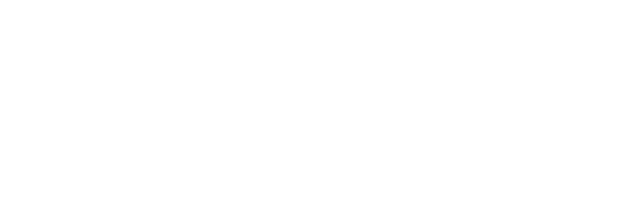
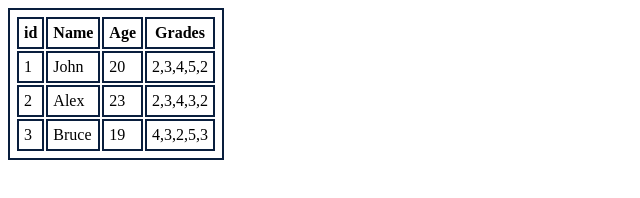
Before and after one commit to ephadeev/teachmeskills, a plain HTML site: page home-work-4/index.html in a window 1280 px wide. Shown: the whole page, without its empty margins (0-640 px from the left). Drawn offline with Linux system fonts and the light colour scheme.

Commit message:
home work 4 finished

```diff
--- a/home-work-4/index.html
+++ b/home-work-4/index.html
@@ -3,6 +3,7 @@
 <head>
     <meta charset="UTF-8">
     <title>Title</title>
+    <link rel="stylesheet" href="style.css">
 </head>
 <body>
 <div id="container">
--- a/home-work-4/script.js
+++ b/home-work-4/script.js
@@ -1,45 +1,66 @@
-/*
-    <div id="container">
-        <table>
-            <thead>
-                <tr>
-                    <th>Id</th>
-                    <th>Name</th>
-                    <th>Age</th>
-                    <th>Grades</th>
-                </tr>
-            </thead>
-            <tbody>
-                <tr>
-                    <td>1</td>
-                    <td>Bob</td>
-                    <td>18</td>
-                    <td>1,2,3,4</td>
-                </tr>
-                <tr>
-                    <td>2</td>
-                    <td>Bob</td>
-                    <td>26</td>
-                    <td>5,2,3,4</td>
-                </tr>
-            </tbody>
-        </table>
-    </div>
-*/
+var container = document.getElementById("container");
 
-// 2.
 var students = [
-    {id: "id", name: "Name", age: "Age", grades: "Grades"},
     {id: 1, name: "John", age: 20, grades: [2, 3, 4, 5, 2]},
     {id: 2, name: "Alex", age: 23, grades: [2, 3, 4, 3, 2]},
     {id: 3, name: "Bruce", age: 19, grades: [4, 3, 2, 5, 3]},
 ];
-// мы должны пробегаться по массиву с данными
 
-/* 3. Создаём тег <table> */
+var table = createElement("table");
+var tableHead = createElement("thead");
+var tableBody = createElement("tbody");
+var tableRow = createElement("tr");
+var tableData = createElement("td");
 
-/* 4. Создаём тег <thead> внутри thead создаём <tr>, а внутри tr -> <td> с текстом (см конечный результат)
-    'id', 'name' и тд */
+container.appendChild(table);
+table.appendChild(tableHead);
+table.appendChild(tableBody);
+tableHead.appendChild(tableRow);
 
-/* 5.  пробегаемся по массиву (шаг 2) и создаём <tr> внутри которых лежат соответствующие значения id, name и тд
-Не забываем про стили в файле css -- хотя бы border сделайте */
+var tableHeadContent = ["id", "Name", "Age", "Grades"];
+tableRow.append(...getListContent(tableHeadContent));
+
+tableBody.append(...addRows(students));
+
+function createElement(tag, text) {
+    var newElement = document.createElement(tag);
+    if (text) {
+        newElement.innerText = text;
+    }
+    return newElement;
+}
+
+function getListContent(arr) {
+    let result = [];
+    for (let i = 0; i < arr.length; i++) {
+        let tableHeader = createElement('th');
+        tableHeader.append(arr[i]);
+        result.push(tableHeader);
+    }
+    return result;
+}
+
+function addRows(arr) {
+    let row = [];
+    arr.forEach(function (student) {
+        let tableRow = createElement("tr");
+
+        let data = [];
+        Object.values(student).forEach(function (item) {
+           let tableData = createElement("td");
+           tableData.append(item);
+           data.push(tableData);
+        });
+        tableRow.append(...data);
+        row.push(tableRow);
+    });
+    return row;
+}
+
+function addContent(obj) {
+    let result = [];
+    for (let elem of obj) {
+
+    }
+    return result;
+}
--- /dev/null
+++ b/home-work-4/style.css
@@ -0,0 +1,4 @@
+table, th, tr, td {
+    border: 2px solid #091E3D;
+    padding: 5px;
+}
```
